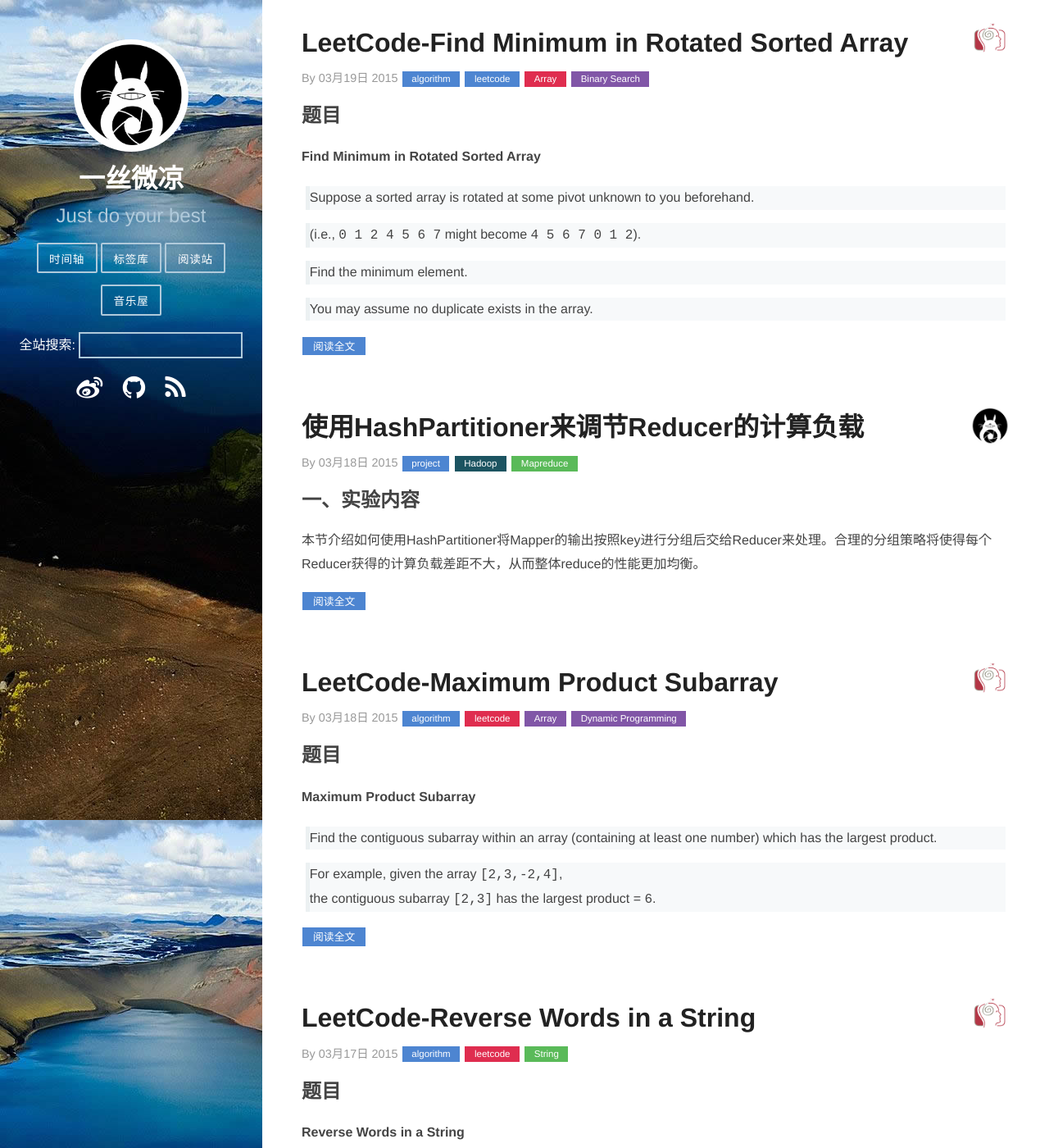
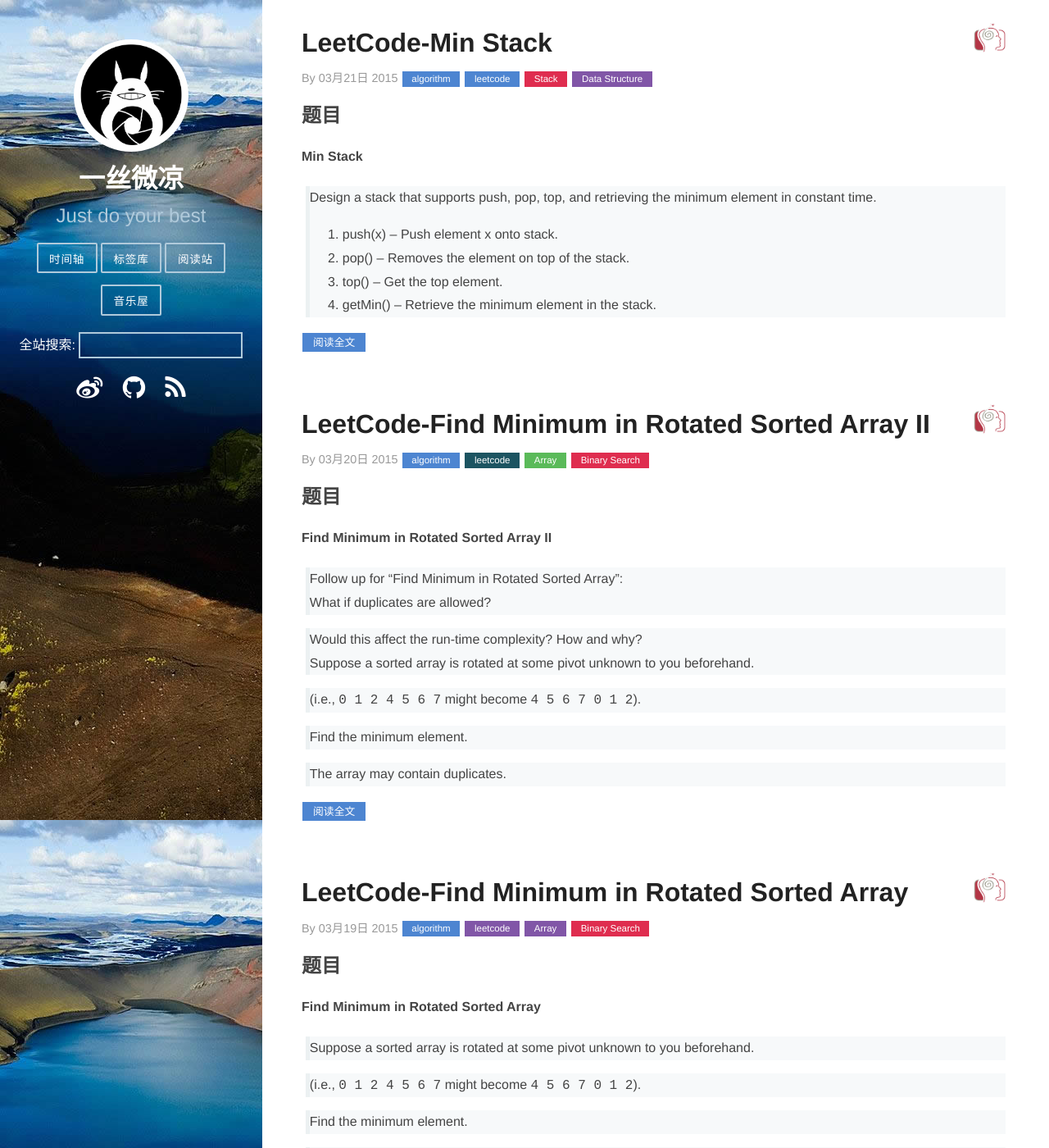
Before and after one commit to hexo2hexo/xwzpp.github.io, a Jekyll site: the page built from index.html, in a window 1280 px wide and 1400 px high. Shown: the whole window at 82% size. Built offline with Jekyll 4.4.1, drawn with Linux system fonts in a browser that asks for light colours; Markdown is read by kramdown in place of the engine named in the settings; the list of posts is cut into pages by our own code; some of the changed text lies outside the part shown.

Commit message:
2015-3-30

```diff
--- a/_posts/2015-03-19-Find-Minimum-in-Rotated-Sorted-Array.md
+++ b/_posts/2015-03-19-Find-Minimum-in-Rotated-Sorted-Array.md
@@ -51,3 +51,5 @@
     }
 }
 {% endhighlight %}
+
+[1]:http://pisxw.com/algorithm/Search-in-Rotated-Sorted-Array.html
--- /dev/null
+++ b/_posts/2015-03-20-Find-Minimum-in-Rotated-Sorted-Array-II.md
@@ -0,0 +1,61 @@
+---
+layout: post
+title:  LeetCode-Find Minimum in Rotated Sorted Array II
+description: "Find Minimum in Rotated Sorted Array II"
+category: algorithm
+avatarimg: "/img/leet-code/touxiang.png"
+tags : [leetcode,Array,Binary Search]
+duoshuo: true
+---
+##题目
+####Find Minimum in Rotated Sorted Array II
+>Follow up for "Find Minimum in Rotated Sorted Array":
+>What if duplicates are allowed?
+
+>Would this affect the run-time complexity? How and why?
+>Suppose a sorted array is rotated at some pivot unknown to you beforehand.
+
+>(i.e., `0 1 2 4 5 6 7` might become `4 5 6 7 0 1 2`).
+
+>Find the minimum element.
+
+>The array may contain duplicates.
+
+<!-- more -->
+
+##解题思路
+这道题是[Find Minimum in Rotated Sorted Array][1]的扩展，里面包含了重复元素。
+
+不过正是因为这个条件的出现，影响到了算法的时间复杂度。原来我们是依靠中间和边缘元素的大小关系，来判断哪一半是不受rotate影响，仍然有序的。而现在因为重复的出现，如果我们遇到中间和边缘相等的情况，我们就无法判断哪边有序，因为哪边都有可能有序。假设原数组是{1,2,3,3,3,3,3}，那么旋转之后有可能是{3,3,3,3,3,1,2}，或者{3,1,2,3,3,3,3}，这样的我们判断左边缘和中心的时候都是3，我们并不知道应该截掉哪一半。解决的办法只能是对边缘移动一步，直到边缘和中间不在相等或者相遇，这就导致了会有不能切去一半的可能。所以最坏情况就会出现每次移动一步，总共移动n此，算法的时间复杂度变成O(n)
+
+##算法代码
+代码采用JAVA实现：
+{% highlight java %}
+public class Solution {
+    public int findMin(int[] num) {
+        if(num==null || num.length==0)
+        	return -1;
+        int l=0;
+        int r=num.length-1;
+        int minnum=Integer.MAX_VALUE;
+        while(l<=r){
+        	int m=(l+r)/2;
+        	if(num[l]<num[m])
+        	{
+        		minnum=Math.min(minnum,num[l]);
+        		l=m+1;
+        	}else if(num[l]>num[m])
+        	{
+        		minnum=Math.min(minnum,num[m]);
+        		r=m-1;
+        	}else{
+				/如果l和m相等，则只能对l+1
+        		minnum=Math.min(minnum,num[l]);
+        		l++;
+        	}
+
+        }
+        return minnum;
+    }
+}
+{% endhighlight %}
--- /dev/null
+++ b/_posts/2015-03-21-Min-Stack.md
@@ -0,0 +1,77 @@
+---
+layout: post
+title:  LeetCode-Min Stack
+description: "Min Stack"
+category: algorithm
+avatarimg: "/img/leet-code/touxiang.png"
+tags : [leetcode,Stack,Data Structure]
+duoshuo: true
+---
+##题目
+####Min Stack
+>Design a stack that supports push, pop, top, and retrieving the minimum element in constant time.
+>
++ push(x) -- Push element x onto stack.
++ pop() -- Removes the element on top of the stack.
++ top() -- Get the top element.
++ getMin() -- Retrieve the minimum element in the stack.
+
+<!-- more -->
+
+##解题思路
+这道题实现一个最小栈的问题，这里通过压入每个元素的同时，在压入此时整个栈中的最小值。这样栈里的元素其实是压入元素与当前最小值间的交叉排列。
+
+##算法代码
+代码采用JAVA实现：
+{% highlight java %}
+class MinStack {
+	LinkedList<Integer> stack=new LinkedList<Integer>();
+    public void push(int x) {
+    	if(stack.isEmpty())
+    	{
+    		stack.push(x);
+    		stack.push(x);
+    	}else{
+    		int min=stack.peek();
+    		stack.push(x);
+	        if(x>min)
+	        {
+	        	stack.push(min);
+	        }else{
+	        	stack.push(x);
+	        }
+    	}
+
+    }
+
+    public void pop() {
+    	if(stack.isEmpty())
+    		return;
+    	else
+    	{
+    		stack.pop();
+        	stack.pop();
+    	}
+    }
+
+    public int top() {
+    	if(stack.isEmpty())
+    		return -1;
+    	else{
+    		int num=stack.pop();
+	        int res=stack.peek;
+	        stack.push(num);
+	        return res;
+    	}
+
+    }
+
+    public int getMin() {
+    	if(stack.isEmpty())
+    		return -1;
+    	else
+        	return stack.peek();
+    }
+}
+
+{% endhighlight %}
```
